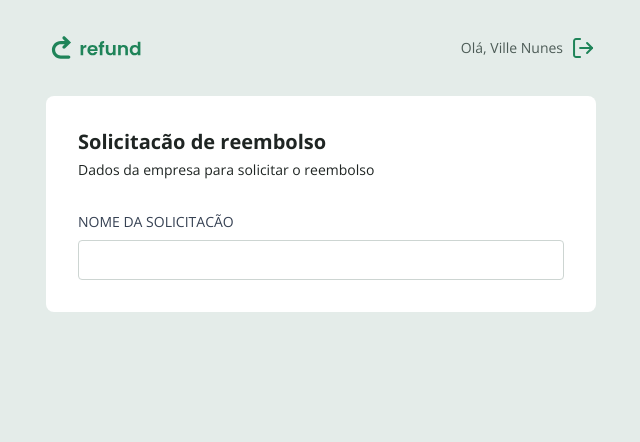
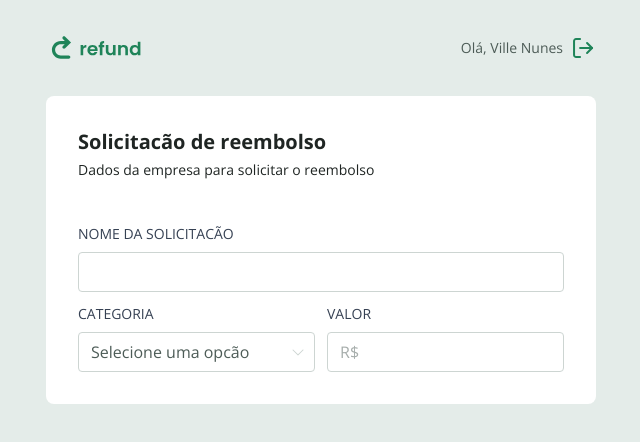
Before and after one commit to VilleSIlva/refund, a React (Vite) app: page /refund in a window 1280 px wide. Shown: the top 442 px of the page, without its empty margins (319-959 px from the left). Built offline with nearby package versions, Linux system fonts and the light colour scheme.

Commit message:
Criando a tela de reembolso do projeto e tambem definindo as categorias

```diff
--- a/src/components/Header.tsx
+++ b/src/components/Header.tsx
@@ -9,7 +9,6 @@ export function Header(){
             <div className="flex items-center gap-2">
                 <span className="text-gray-200 text-sm">Olá, Ville Nunes</span>
                 <img src={logout} className="hover:opacity-60 transition-all" alt="imagem logout" />
-
             </div>
         </header>
     )
--- /dev/null
+++ b/src/components/Select.tsx
@@ -0,0 +1,17 @@
+import type { SelectHTMLAttributes } from "react"
+
+type SelectProps =  SelectHTMLAttributes<HTMLSelectElement>&{
+    legend?:string
+}
+export function Select({legend,children,...props}:SelectProps){
+    return (
+        <fieldset className="text-gray-700 flex focus-within:text-green-100 flex-1">
+            {legend && (<legend className="text-inherit uppercase text-sm">{legend}</legend>)}
+            <select
+             className="w-full h-10 rounded-sm border border-gray-300 px-3 mt-2 text-gray-200 focus:outline-green-100 bg-transparent"
+             {...props}>
+                {children}
+            </select>
+        </fieldset>
+    )
+}
--- a/src/global.css
+++ b/src/global.css
@@ -19,3 +19,11 @@
   font-optical-sizing: auto;
 
 }
+
+select{
+  appearance: none;
+  background-image: url('./assets/chevron-down.svg');
+  background-repeat: no-repeat;
+  background-size: 1rem;
+  background-position: right 0.5rem top 50%;
+}
--- a/src/pages/Refund.tsx
+++ b/src/pages/Refund.tsx
@@ -1,13 +1,25 @@
 import { Input } from "../components/Input";
+import { Select } from "../components/Select";
+import { CATEGORIES, CATEGORIES_KEY } from "../utils/category";
 
 export function Refund(){
     return(
-        <form action="" className="bg-white flex flex-col p-8 w-full md:w-[550px] rounded-lg text-gray-100 gap6">
+        <form action="" className="bg-white flex flex-col p-8 w-full md:w-[550px] rounded-lg text-gray-100 gap-3">
             <header className="">
                 <h1 className="font-bold text-xl" >Solicitacão de reembolso</h1>
                 <p className="text-sm mt-1 mb-8">Dados da empresa para solicitar o reembolso</p>
             </header>
             <Input legend="Nome da solicitacão"/>
+            <div className="flex gap-3">
+                <Select defaultValue={""} legend='Categoria'>
+                    <option value="" hidden disabled>Selecione uma opcão</option>
+
+                    {CATEGORIES_KEY.map(k=>(
+                        <option key={k} value={k}>{CATEGORIES[k].name}</option>
+                    ))}
+                </Select>
+                <Input legend="Valor" placeholder="R$"/>
+            </div>
         </form>
     )
 }
--- a/src/routes/index.tsx
+++ b/src/routes/index.tsx
@@ -1,5 +1,4 @@
 import { BrowserRouter } from "react-router-dom";
-import { AuthRoutes } from "./AuthRoutes";
 import { EmployeeRoutes } from "./EmployeeRoutes";
 
 export function Routes(){
--- /dev/null
+++ b/src/utils/category.ts
@@ -0,0 +1,31 @@
+import foodSvg from '../assets/food.svg'
+import otherSvg from '../assets/others.svg'
+import accommodationSvg from '../assets/accommodation.svg'
+import transportSvg from '../assets/transport.svg'
+import serviceSvg from '../assets/services.svg'
+
+export const CATEGORIES = {
+    food:{
+        name:'Alimentacao',
+        image:foodSvg
+    },
+    others:{
+        name:'Outros',
+        image:otherSvg
+    },
+    accommodation:{
+        name:'Hospedagem',
+        image:accommodationSvg
+    },
+    transport:{
+        name: 'Transporte',
+        image:transportSvg
+    },
+    service:{
+        name:'Servicos',
+        image:serviceSvg
+    }
+
+}
+
+export const CATEGORIES_KEY = Object.keys(CATEGORIES) as Array<keyof typeof CATEGORIES>
```
